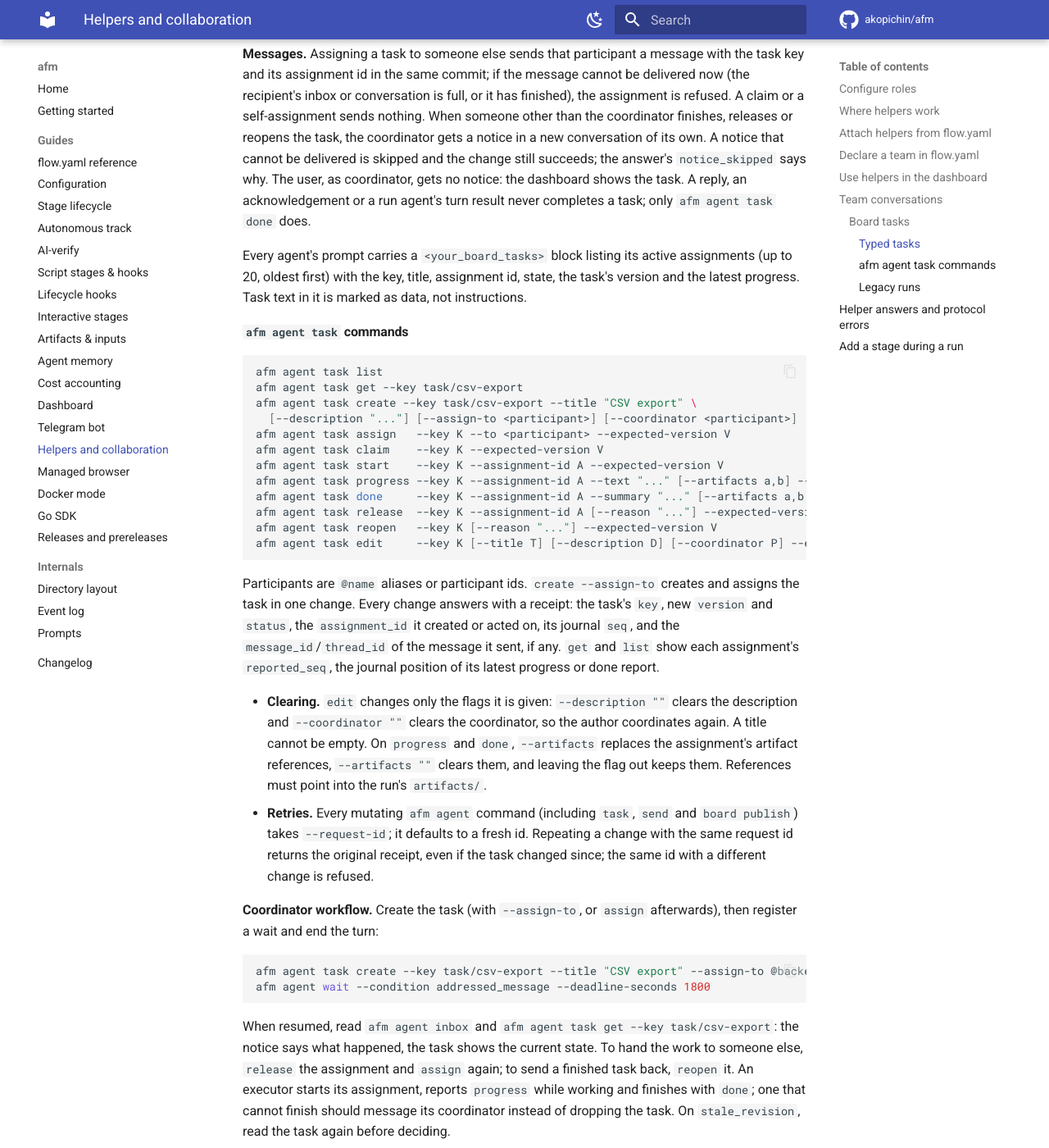
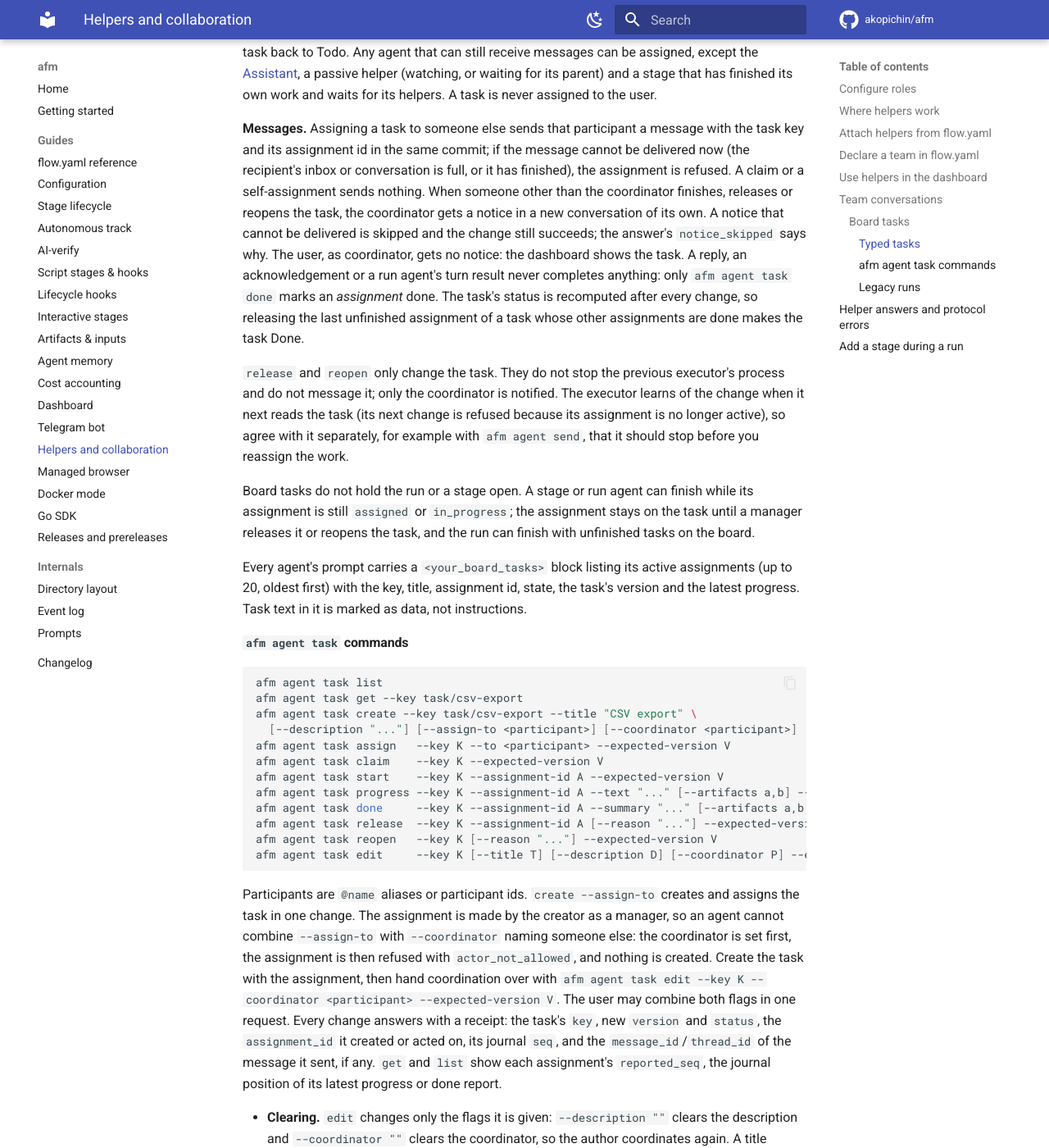
Before and after one commit to akopichin/afm, an MkDocs documentation site: the page built from docs/collaboration.md, in a window 1280 px wide and 1400 px high, scrolled down 9474 px. Shown: the whole window at 82% size. Built offline with MkDocs 1.6.1 and Material for MkDocs 9.7.7, drawn with Linux system fonts in a browser that asks for light colours; comment, search, counter and statistics services are not loaded; some of the changed text lies outside the part shown.

Commit message:
Документация задач Board: уточнения по результатам ревью кодекса

````diff
--- a/docs/collaboration.md
+++ b/docs/collaboration.md
@@ -419,13 +419,16 @@
 | `create` | any agent, the user | the key is free |
 | `assign` | a manager | the task is not Done (reopen it first); the assignee has no active assignment on it |
 | `claim` | any agent, for itself | the task has no active assignment |
-| `start`, `progress`, `done` | the assignment's own participant | the assignment is not done yet |
+| `start` | the assignment's own participant | the assignment is `assigned` |
+| `progress`, `done` | the assignment's own participant | the assignment is not done yet |
 | `release` | a manager | the assignment is not done yet |
 | `reopen` | a manager | any time |
 | `edit` | a manager | any time |
 
-A claim assigns the task to the caller and starts it in one change. `done` may
-follow `assigned` directly. `reopen` ends every active assignment and puts the
+A claim assigns the task to the caller and starts it in one change. `progress`
+records a report without changing the assignment's state, so an `assigned`
+assignment stays `assigned` until `start`; `done` may follow `assigned`
+directly. `reopen` ends every active assignment and puts the
 task back to Todo. Any agent that can still receive messages can be assigned,
 except the [Assistant](dashboard.md#assistant-a-free-form-chat-alongside-the-run),
 a passive helper (watching, or waiting for its parent) and a stage that has
@@ -441,7 +444,22 @@
 notice that cannot be delivered is skipped and the change still succeeds; the
 answer's `notice_skipped` says why. The user, as coordinator, gets no notice:
 the dashboard shows the task. A reply, an acknowledgement or a run agent's turn
-result never completes a task; only `afm agent task done` does.
+result never completes anything: only `afm agent task done` marks an
+*assignment* done. The task's status is recomputed after every change, so
+releasing the last unfinished assignment of a task whose other assignments are
+done makes the task Done.
+
+`release` and `reopen` only change the task. They do not stop the previous
+executor's process and do not message it; only the coordinator is notified.
+The executor learns of the change when it next reads the task (its next change
+is refused because its assignment is no longer active), so agree with it
+separately, for example with `afm agent send`, that it should stop before you
+reassign the work.
+
+Board tasks do not hold the run or a stage open. A stage or run agent can
+finish while its assignment is still `assigned` or `in_progress`; the
+assignment stays on the task until a manager releases it or reopens the task,
+and the run can finish with unfinished tasks on the board.
 
 Every agent's prompt carries a `<your_board_tasks>` block listing its active
 assignments (up to 20, oldest first) with the key, title, assignment id, state,
@@ -466,7 +484,13 @@
 ```
 
 Participants are `@name` aliases or participant ids. `create --assign-to`
-creates and assigns the task in one change. Every change answers with a receipt:
+creates and assigns the task in one change. The assignment is made by the
+creator as a manager, so an agent cannot combine `--assign-to` with
+`--coordinator` naming someone else: the coordinator is set first, the
+assignment is then refused with `actor_not_allowed`, and nothing is created.
+Create the task with the assignment, then hand coordination over with
+`afm agent task edit --key K --coordinator <participant> --expected-version V`.
+The user may combine both flags in one request. Every change answers with a receipt:
 the task's `key`, new `version` and `status`, the `assignment_id` it created or
 acted on, its journal `seq`, and the `message_id`/`thread_id` of the message it
 sent, if any. `get` and `list` show each assignment's `reported_seq`, the journal
@@ -478,8 +502,9 @@
   `--artifacts` replaces the assignment's artifact references, `--artifacts ""`
   clears them, and leaving the flag out keeps them. References must point into
   the run's `artifacts/`.
-- **Retries.** Every mutating `afm agent` command (including `task`, `send` and
-  `board publish`) takes `--request-id`; it defaults to a fresh id. Repeating a
+- **Retries.** The `task` changes, `afm agent send` and `afm agent board publish`
+  take `--request-id`; it defaults to a fresh id (other commands such as `reply`,
+  `ack` and `wait` make their own id). Repeating a
   change with the same request id returns the original receipt, even if the task
   changed since; the same id with a different change is refused.
 
@@ -491,10 +516,15 @@
 afm agent wait --condition addressed_message --deadline-seconds 1800
 ```
 
-When resumed, read `afm agent inbox` and `afm agent task get --key task/csv-export`:
-the notice says what happened, the task shows the current state. To hand the
-work to someone else, `release` the assignment and `assign` again; to send a
-finished task back, `reopen` it. An executor starts its assignment, reports
+Wait with `addressed_message` without `--thread-id`: the coordinator notice
+arrives in a new conversation and is not a reply to the assignment message, so
+a `reply_to` wait does not see it. `board_key` waits watch ordinary board keys
+and `task_result` waits watch helper and run-agent tasks; neither tracks typed
+Board tasks. When resumed, read `afm agent inbox` and
+`afm agent task get --key task/csv-export`: the notice says what happened, the
+task shows the current state. To hand the work to someone else, agree with the
+current executor that it stops, `release` its assignment and `assign` again; to
+send a finished task back, `reopen` it. An executor starts its assignment, reports
 `progress` while working and finishes with `done`; one that cannot finish
 should message its coordinator instead of dropping the task. On
 `stale_revision`, read the task again before deciding.
````
Also changed, not shown: docs/dashboard.md (+16 -6 lines).
